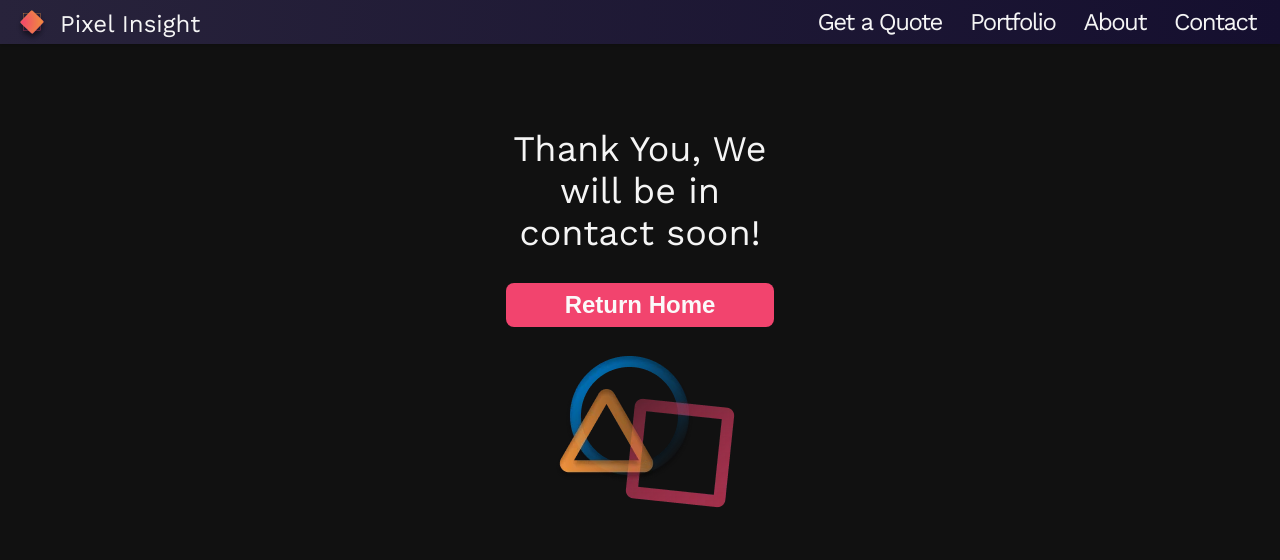
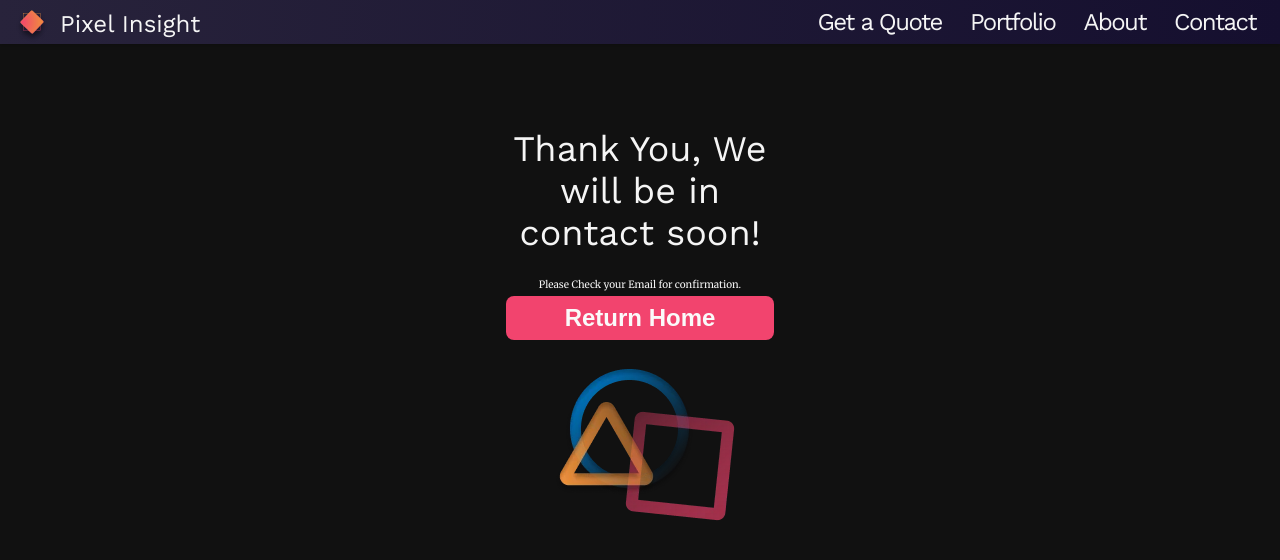
Before and after one commit to PixelInsight-AE/PixelInsight_Portfolio, a React (Vite) app: page /quote-success in a window 1280 px wide. Shown: the top 560 px of the page. Built offline with nearby package versions, Linux system fonts and the light colour scheme.

Commit message:
fixed the contact page added a check your email line

```diff
--- a/src/pages/QuoteSuccess.jsx
+++ b/src/pages/QuoteSuccess.jsx
@@ -33,6 +33,7 @@ const QuoteSuccess = () => {
       <Header />
       <div className="quote-success">
         <h1>Thank You, We will be in contact soon!</h1>
+        <p>Please Check your Email for confirmation.</p>
         <Link to="/">
           <button>Return Home</button>
         </Link>
```
